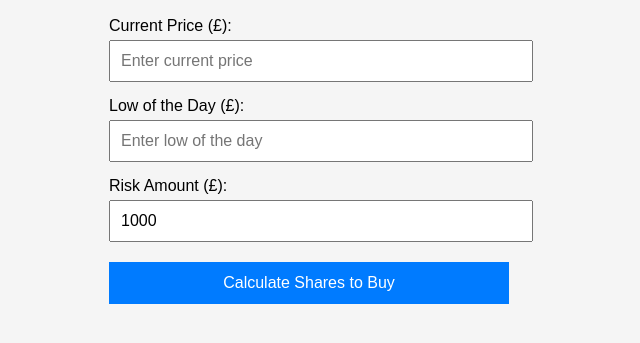
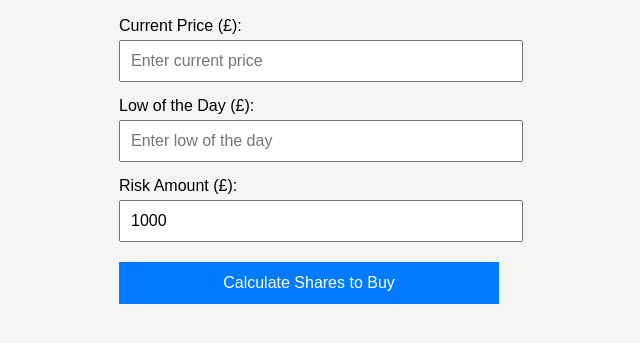
Before and after one commit to SeaSideLad/Risk_Calc, a plain HTML site: page index.html in a window 1280 px wide. Shown: the part 71-414 px from the top of the page, without its empty margins (331-971 px from the left). Drawn offline with Linux system fonts and the light colour scheme.

Commit message:
Update index.html

```diff
--- a/index.html
+++ b/index.html
@@ -9,7 +9,7 @@
       font-family: Arial, sans-serif;
       padding: 20px;
       background: #f5f5f5;
-      max-width: 400px;
+      max-width: 380px;
       margin: auto;
     }
     h2 {
@@ -82,6 +82,7 @@
 
       const shares = Math.floor(riskAmount / riskPerShare);
       document.getElementById("result").textContent = `Buy ${shares} shares`;
+	  document.getElementById("shareValue").textContent = `Share Value: ${(shares * currentPrice).toFixed(2)}`;
     }
   </script>
 </body>
```
